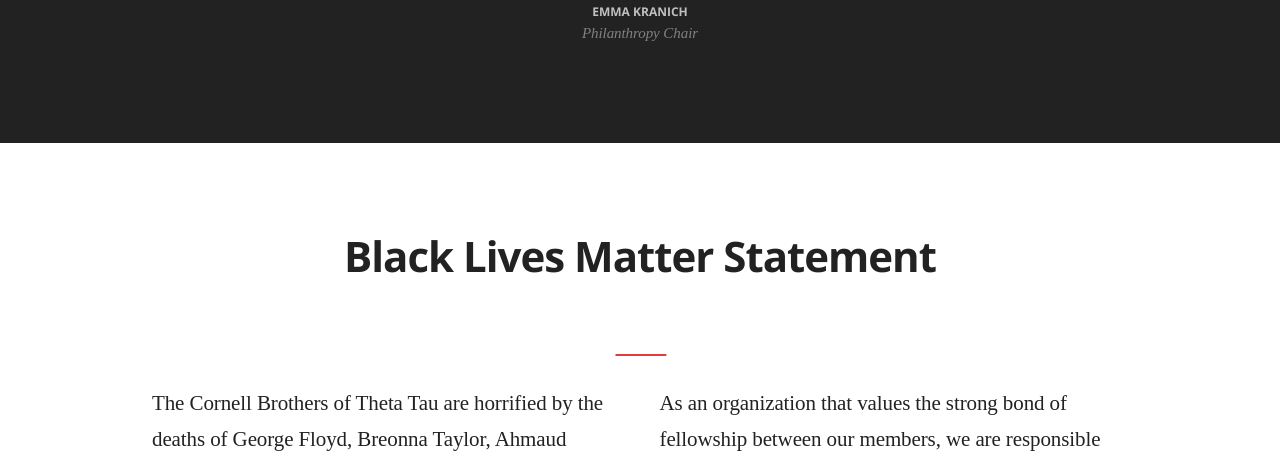
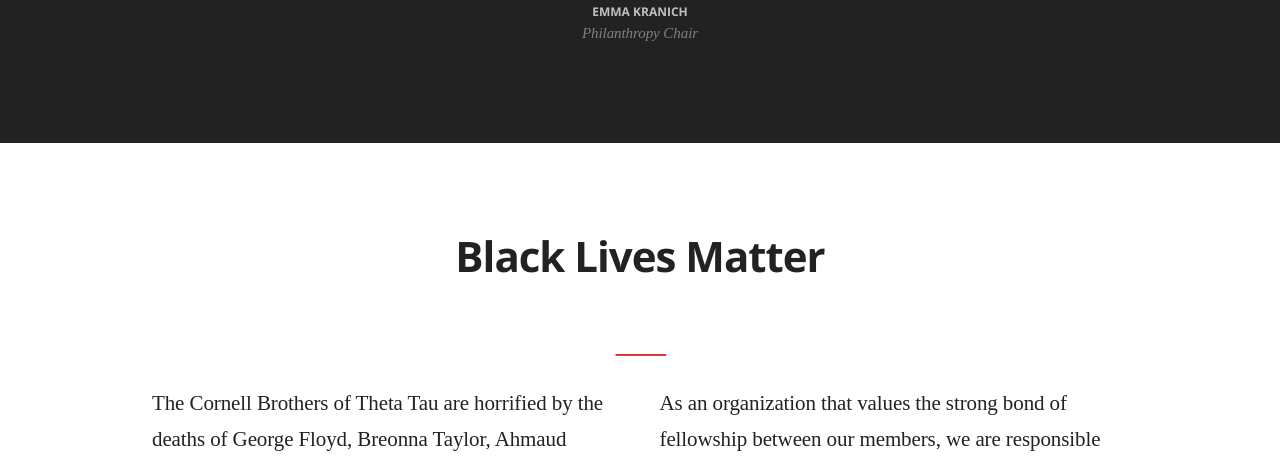
Before and after one commit to cornellWebmaster/ttFlask, a Flask app: template templates/index.html in a window 1280 px wide. Shown: the part 3012-3474 px from the top of the page. Run offline with Flask 2, Linux system fonts and the light colour scheme; the template is opened without the code that fills it, so the values that code supplies are empty; some libraries are stand-ins or nearby versions; some web fonts are replaced.

Commit message:
Update index.html

```diff
--- a/templates/index.html
+++ b/templates/index.html
@@ -376,7 +376,7 @@
         <div id="blm_statement" class="bb-grey" name="current" style="display:{{status['spotlight']}};">
             <div class="container pt6 pb6 pl2 pr2">
                 <div class="row">
-                    <h2 class="bold offblack center">Black Lives Matter Statement</h2>
+                    <h2 class="bold offblack center">Black Lives Matter</h2>
                 </div>
                 <div class="row mb2 mt4">
                     <div class="w-50 mx-auto">
```
